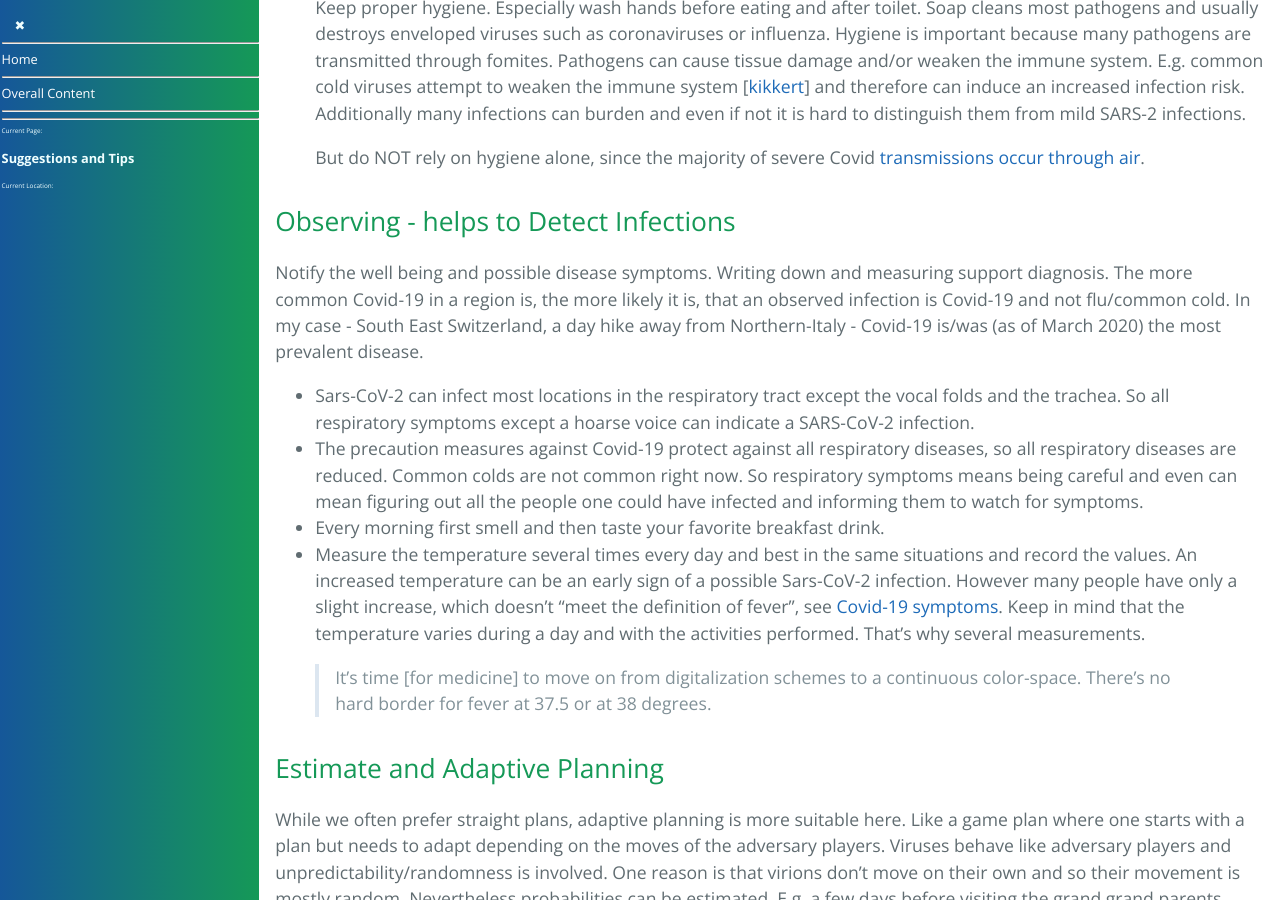
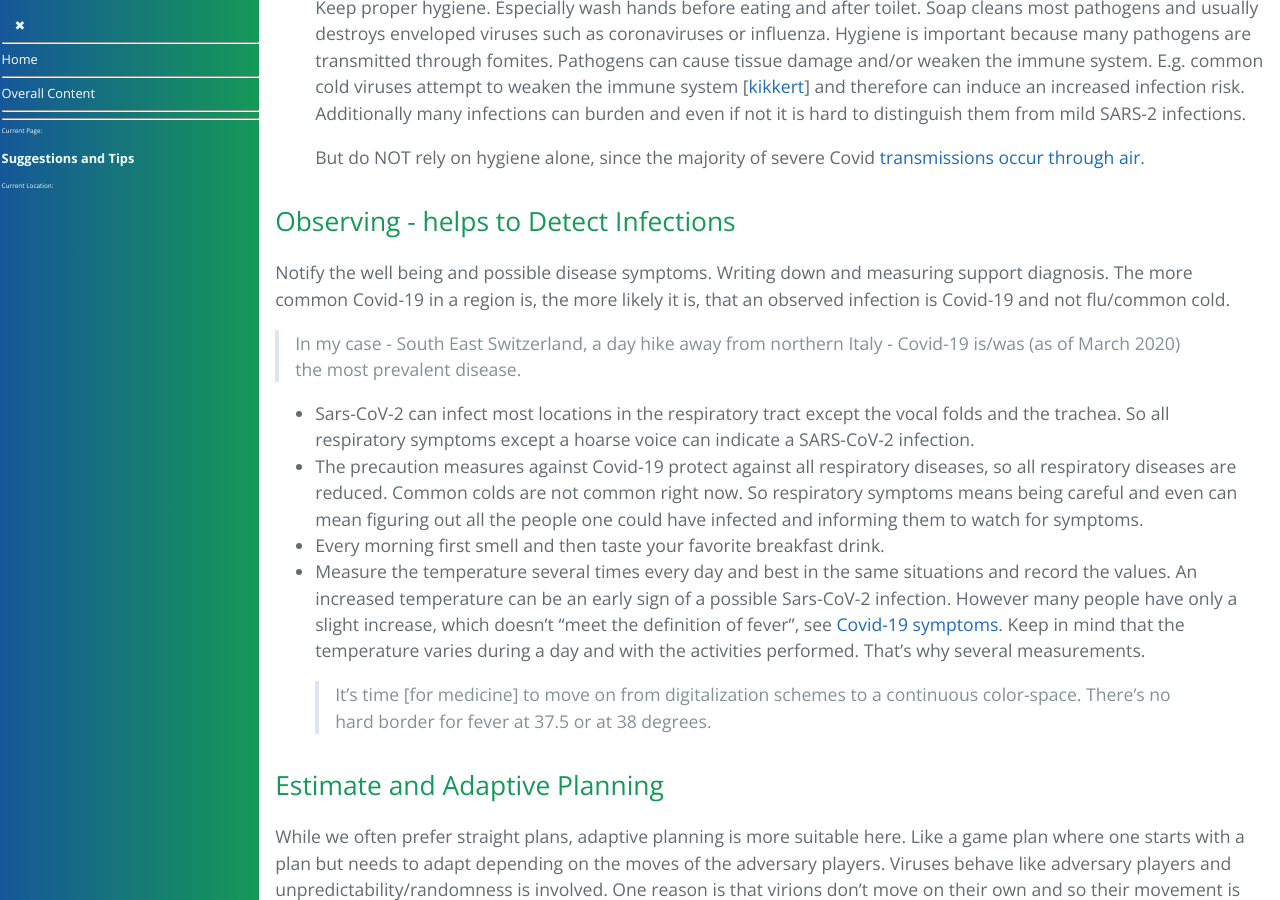
Before and after one commit to forestgrape/coronavirus, a Jekyll site: the page built from 1_introduction/suggestions.md, in a window 1280 px wide and 900 px high, scrolled down 3056 px. Built offline with Jekyll 4.4.1, drawn with Linux system fonts in a browser that asks for light colours; our own code applies the rules of GitHub Pages for plain Markdown files.

Commit message:
spelling

```diff
--- a/1_introduction/suggestions.md
+++ b/1_introduction/suggestions.md
@@ -81,7 +81,9 @@ In brief: Think aerosol transmission as smoke like. To reduce the infection poss
 
 ## Observing - helps to Detect Infections
 Notify the well being and possible disease symptoms. Writing down and measuring support diagnosis.
-The more common Covid-19 in a region is, the more likely it is, that an observed infection is Covid-19 and not flu/common cold. In my case - South East Switzerland, a day hike away from Northern-Italy - Covid-19 is/was (as of March 2020) the most prevalent disease.
+The more common Covid-19 in a region is, the more likely it is, that an observed infection is Covid-19 and not flu/common cold.
+
+> In my case - South East Switzerland, a day hike away from northern Italy - Covid-19 is/was (as of March 2020) the most prevalent disease.
 
 * Sars-CoV-2 can infect most locations in the respiratory tract except the vocal folds and the trachea. So all respiratory symptoms except a hoarse voice can indicate a SARS-CoV-2 infection.
 * The precaution measures against Covid-19 protect against all respiratory diseases, so all respiratory diseases are reduced. Common colds are not common right now. So respiratory symptoms means being careful and even can mean figuring out all the people one could have infected and informing them to watch for symptoms.
```
